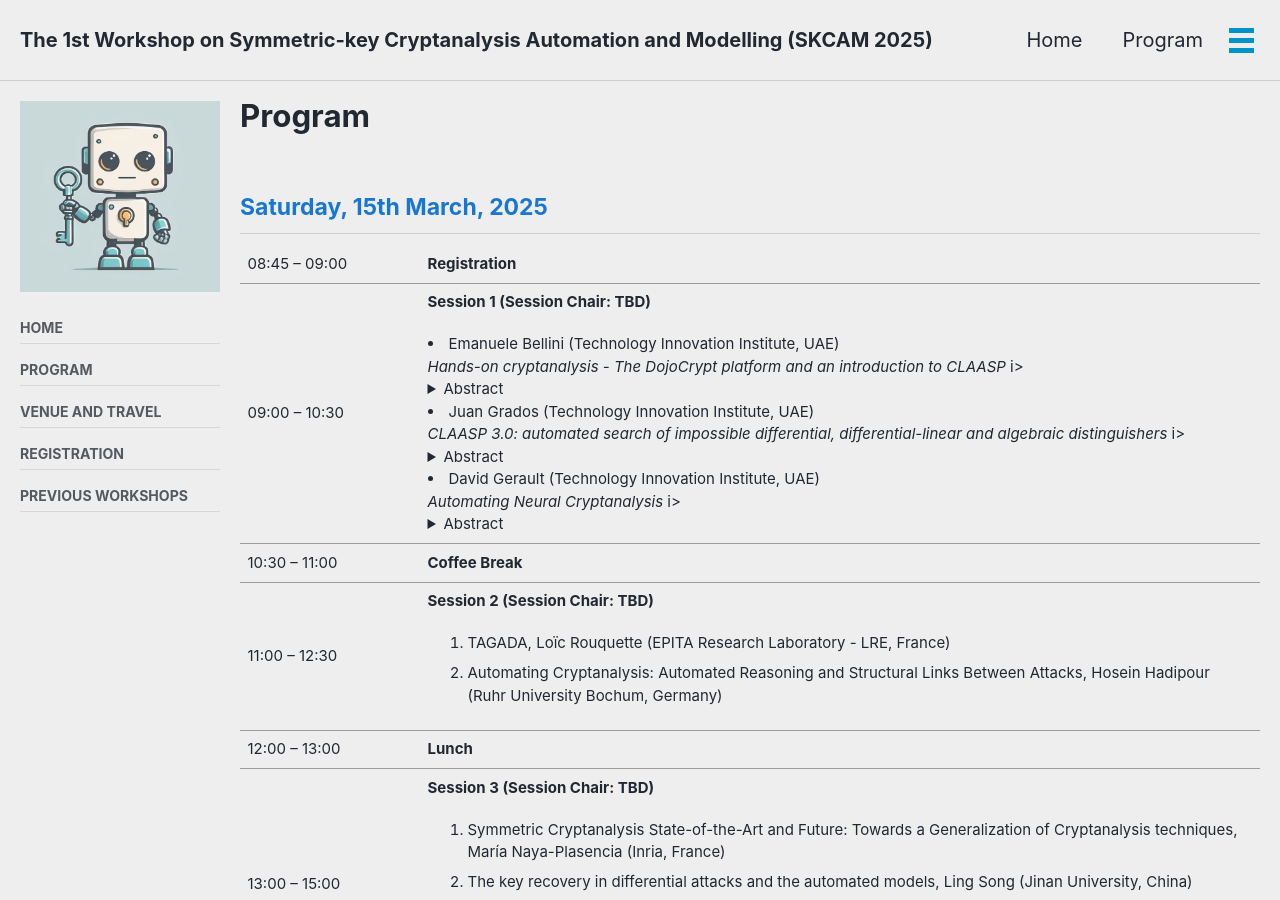
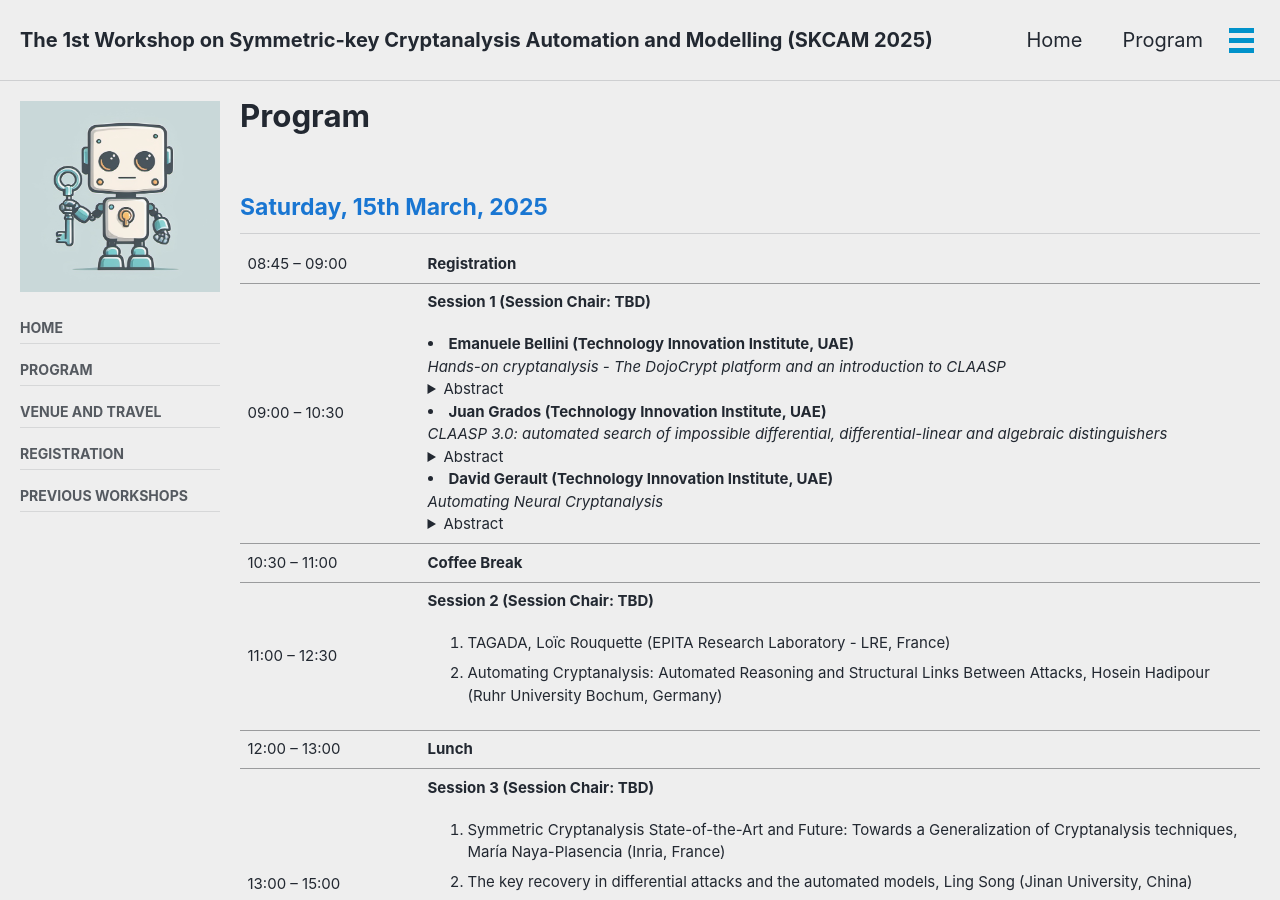
Before and after one commit to cryptanalysisbench/SATbench, a Jekyll site: the page built from program.md, in a window 1280 px wide and 900 px high. Built offline with Jekyll 4.4.1, drawn with Linux system fonts in a browser that asks for light colours; cached includes are drawn as plain includes; nearby versions of some CDN libraries; our own code applies the rules of GitHub Pages for plain Markdown files.

```diff
--- a/program.md
+++ b/program.md
@@ -22,23 +22,23 @@ sidebar:
         <td>09:00 – 10:30</td>
         <td><p><b>Session 1 (Session Chair: TBD)</b></p>
           <il>
-          <li> Emanuele Bellini (Technology Innovation Institute, UAE)  <br />
-            <i> Hands-on cryptanalysis - The DojoCrypt platform and an introduction to CLAASP </i>i>
+          <li> <b> Emanuele Bellini (Technology Innovation Institute, UAE) </b> <br />
+            <i> Hands-on cryptanalysis - The DojoCrypt platform and an introduction to CLAASP </i>
             <details>
     <summary> Abstract </summary>
     In this tutorial, we introduce DojoCrypt, an experimental cloud-based platform designed to streamline cryptography and cryptanalysis research and development. Offering a pre-configured environment with powerful tools—including cryptanalysis frameworks (e.g. CLAASP, TAGADA, CASCADA, CryptoSMT), hacking utilities (e.g. John-the-Reaper, Hashcat), mathematical libraries (e.g. SageMath), and AI-powered solutions—DojoCrypt eliminates the complexity of software setup and resource management.
 To showcase DojoCrypt’s capabilities for both teaching and research, we demonstrate its integration with the CLAASP library—a SageMath-based suite designed to simplify the analysis of symmetric primitives. After a brief overview of CLAASP, we implement a basic toy cipher and execute various cryptanalysis routines, such as statistical testing, linear/differential trail searches, algebraic modeling, and result visualization, all achieved in a few lines of code.
             </details>
             </li>
-          <li>Juan Grados (Technology Innovation Institute, UAE)    <br />
-            <i> CLAASP 3.0: automated search of impossible differential, differential-linear and algebraic distinguishers </i>i>
+          <li> <b> Juan Grados (Technology Innovation Institute, UAE)  </b>  <br />
+            <i> CLAASP 3.0: automated search of impossible differential, differential-linear and algebraic distinguishers </i>
             <details>
     <summary> Abstract </summary>
     The search for algebraic, impossible differential, and differential-linear distinguishers is a key topic in symmetric cryptanalysis. Existing automated tools are often highly specialized or lack support for one of these types of distinguishers. In this talk, we will demonstrate through practical examples how the latest version of CLAASP can automatically search for impossible differential and differential-linear distinguishers using state-of-the-art techniques. Specifically, we will showcase methods that use truncated deterministic differentials to find these kind of distinguishers. Additionally, we will show how CLAASP can automatically search for algebraic distinguishers through the use of techniques based on the three-subset division property.
             </details>
             </li>
-          <li> David Gerault (Technology Innovation Institute, UAE)    <br />
-            <i> Automating Neural Cryptanalysis  </i>i>
+          <li> <b> David Gerault (Technology Innovation Institute, UAE) </b>   <br />
+            <i> Automating Neural Cryptanalysis  </i>
             <details>
     <summary> Abstract </summary>
     At CRYPTO 2019, Aron Gohr proposed neural networks as a tool for the cryptanalysis of block ciphers. His neural distinguishers are trained to learn to recognize the distribution induced by the encryption of plaintext pairs with a given XOR difference from that of random pairs. In his seminal work, these distinguishers were used to build state-of-the-art, practical key recoveries on round-reduced SPECK32.
```
